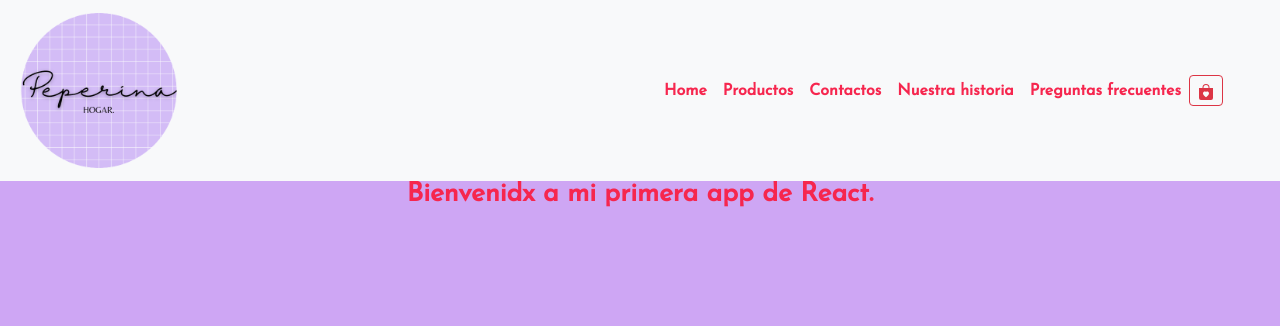
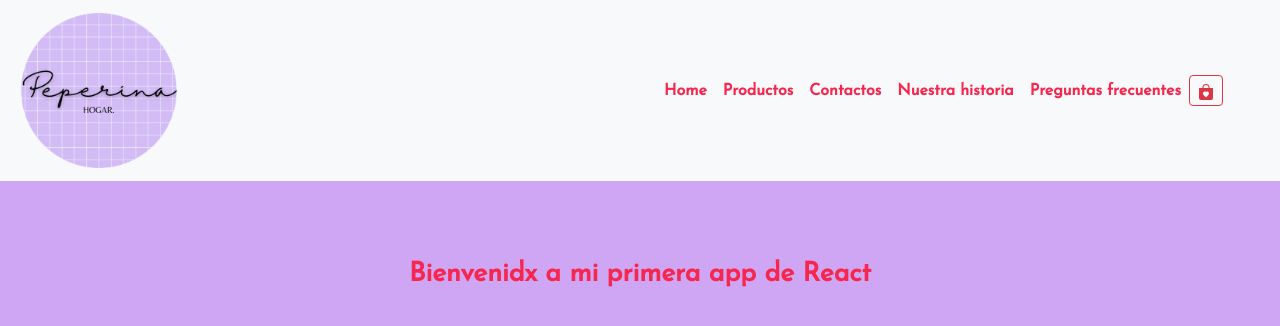
Before and after one commit to DaianaDejesus/reactDejesus, a React (Create React App) app in the folder Documents/react-dejesus/: page / in a window 1280 px wide. Shown: the top 326 px of the page. Built offline with nearby package versions, Linux system fonts and the light colour scheme; a web font is replaced by a local one.

Commit message:
Correciones desafio landing

```diff
--- a/Documents/react-dejesus/src/App.js
+++ b/Documents/react-dejesus/src/App.js
@@ -1,5 +1,5 @@
-import NavBar from './Header/NavBar.js';
-import ItemListContainer from './Main/ItemListContainer';
+import NavBar from './NavBar/NavBar.js';
+import ItemListContainer from './ItemListContainer/ItemListContainer';
 import 'bootstrap/dist/css/bootstrap.min.css';
 
 
@@ -7,7 +7,7 @@ function App() {
   return (
     <div>
       <NavBar/>
-      <ItemListContainer/>
+      <ItemListContainer  saludo="Bienvenidx a mi primera app de React"/>
     </div>
   );
 }
--- a/Documents/react-dejesus/src/Main/ItemListContainer.css
+++ b/Documents/react-dejesus/src/ItemListContainer/ItemListContainer.css
@@ -12,5 +12,5 @@
     justify-content: center;
     color: #f6264e;
     font: bold 20pt "Josefin Sans";
-    padding: 60.pt;
+    padding: 60pt;
 }
--- a/Documents/react-dejesus/src/Main/ItemListContainer.js
+++ b/Documents/react-dejesus/src/ItemListContainer/ItemListContainer.js
@@ -1,11 +1,11 @@
-import '../Main/ItemListContainer.css'
+import './ItemListContainer.css'
 
-const ItemListContainer = () => {
+const ItemListContainer = ({saludo}) => {
 
     return(
         <section className='backgroundMain'>
             <p className="texto">
-            Bienvenidx a mi primera app de React.
+                {saludo}
             </p>
         </section>
     )
--- a/Documents/react-dejesus/src/Header/NavBar.js
+++ b/Documents/react-dejesus/src/NavBar/NavBar.js
@@ -1,4 +1,4 @@
-import '../Header/NavBar.css'
+import './NavBar.css'
 import CartWidget from "./CartWidget"
 
 const NavBar = () =>  {
```
Also changed, not shown: Documents/react-dejesus/src/NavBar/CartWidget.js (renamed from Documents/react-dejesus/src/Header/CartWidget.js), Documents/react-dejesus/src/NavBar/NavBar.css (renamed from Documents/react-dejesus/src/Header/NavBar.css).
